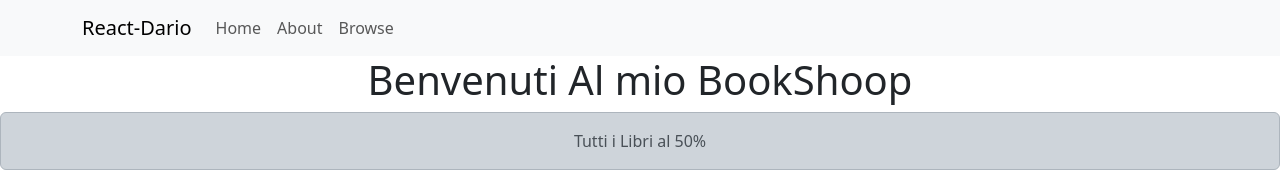
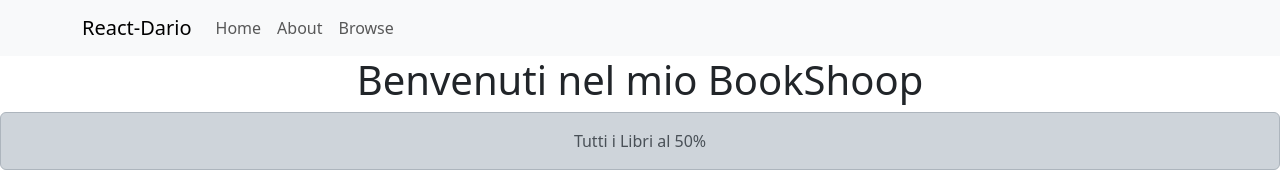
Before and after one commit to Cecchy2/s9l3, a React (Create React App) app: page / in a window 1280 px wide. Shown: the top 172 px of the page. Built offline with nearby package versions, Linux system fonts and the light colour scheme.

Commit message:
correzione titolo

```diff
--- a/src/components/Welcome.jsx
+++ b/src/components/Welcome.jsx
@@ -1,12 +1,10 @@
-import Alert from 'react-bootstrap/Alert';
+import Alert from "react-bootstrap/Alert";
 
 function Welcome() {
   return (
     <>
-    <h1>Benvenuti Al mio BookShoop</h1>
-      {[
-        'dark',
-      ].map((variant) => (
+      <h1>Benvenuti nel mio BookShoop</h1>
+      {["dark"].map((variant) => (
         <Alert key={variant} variant={variant}>
           Tutti i Libri al 50%
         </Alert>
```
